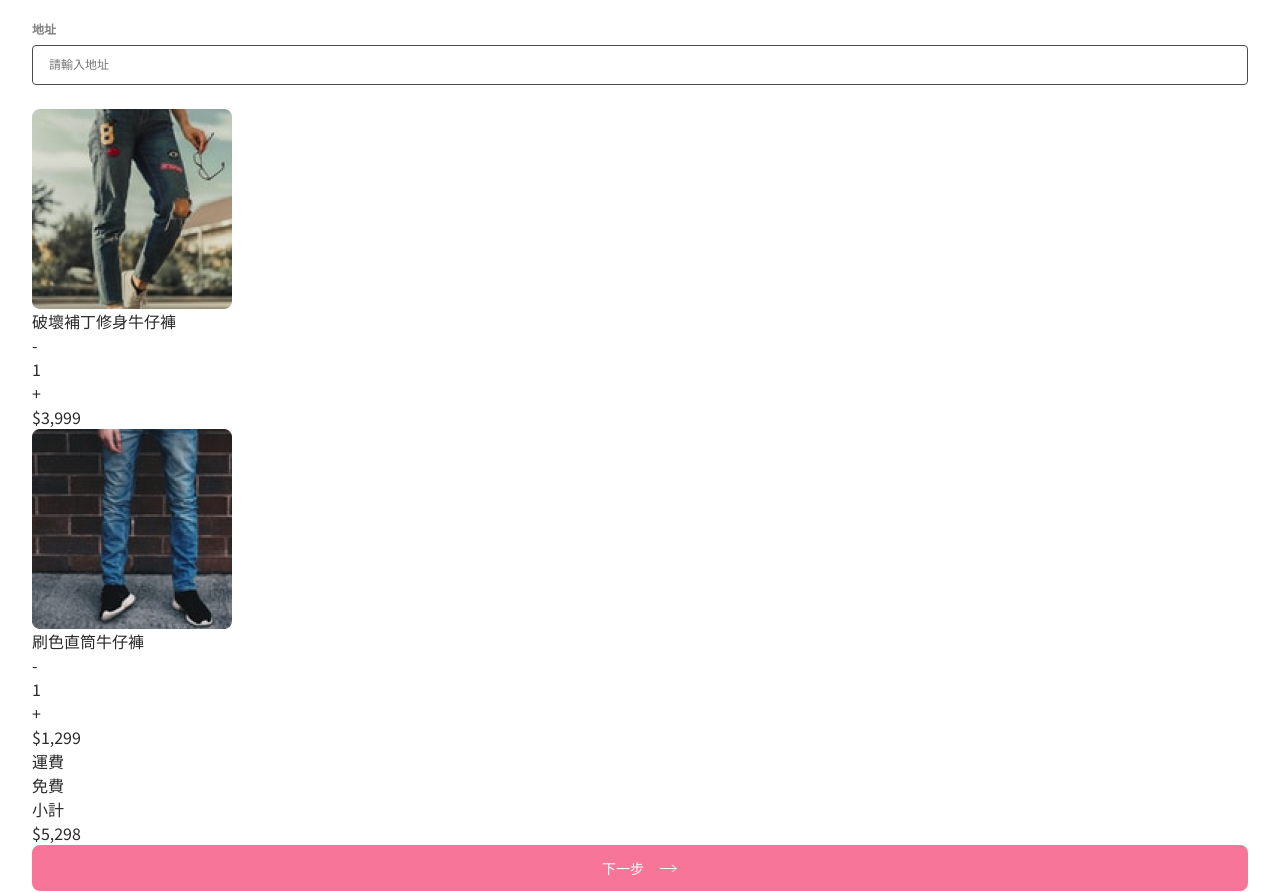
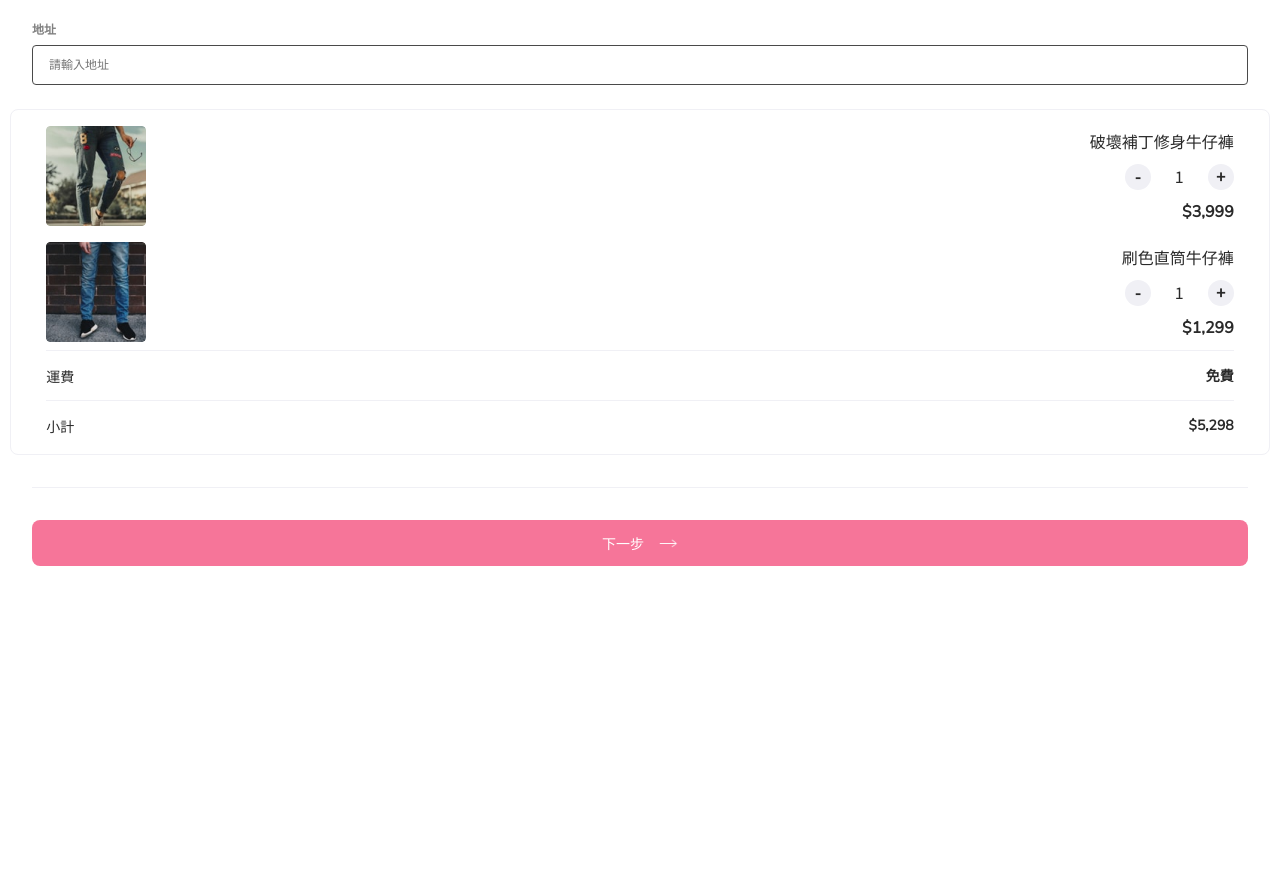
Before and after one commit to imabby0508/shopping-cart, a website built with webpack: page index.html in a window 1280 px wide. Shown: the part 559-1451 px from the top of the page. After the commit the page ends 1126 px from the top, so only its background shows below. Built offline with nearby package versions, Linux system fonts and the light colour scheme.

Commit message:
modify cart css

```diff
--- a/index.html
+++ b/index.html
@@ -210,11 +210,11 @@
     <div class="cart-panel">
       <div class="container">
         <div class="cart-content">
-          <div class="cart-item-wrapper">
+          <div class="cart-item-wrapper d-flex">
             <img src="/src/image/cart-item-1.png" alt="cart-item-1" class="cart-item__image">
-            <div class="cart-item-details">
+            <div class="cart-item-details d-flex">
               <p class="cart-item__name">破壞補丁修身牛仔褲</p>
-              <div class="cart-item-quantity-wrapper">
+              <div class="cart-item-quantity-wrapper d-flex">
                 <div class="minus-container">-</div>
                 <div class="cart-item__quantity">1</div>
                 <div class="plus-container">+</div>
@@ -222,11 +222,11 @@
               <p class="cart-item__price">$3,999</p>
             </div>
           </div>
-          <div class="cart-item-wrapper">
+          <div class="cart-item-wrapper d-flex">
             <img src="/src/image/cart-item-2.png" alt="cart-item-2" class="cart-item__image">
-            <div class="cart-item-details">
+            <div class="cart-item-details d-flex">
               <p class="cart-item__name">刷色直筒牛仔褲</p>
-              <div class="cart-item-quantity-wrapper">
+              <div class="cart-item-quantity-wrapper d-flex">
                 <div class="minus-container">-</div>
                 <div class="cart-item__quantity">1</div>
                 <div class="plus-container">+</div>
@@ -235,11 +235,11 @@
             </div>
           </div>
           <div class="cart-checkout">
-            <div class="cart-checkout-wrapper delivery-fee">
+            <div class="cart-checkout-wrapper delivery-fee d-flex">
               <div class="checkout__title">運費</div>
               <div class="checkout__amount">免費</div>
             </div>
-            <div class="cart-checkout-wrapper total-amount">
+            <div class="cart-checkout-wrapper total-amount d-flex">
               <div class="checkout__title">小計</div>
               <div class="checkout__amount">$5,298</div>
             </div>
@@ -247,6 +247,9 @@
         </div>
       </div>
     </div>
+
+    <div class="line"></div>
+
     <!-- button -->
     <div class="button-panel">
       <div class="container button-control d-flex">
--- a/src/scss_dir/main.scss
+++ b/src/scss_dir/main.scss
@@ -505,6 +505,62 @@ form {
   }
 }
 
+// cart panel
+.cart-panel {
+  border: 1px solid $line-color;
+  border-radius: 8px;
+  margin: 16px 10px;
+  padding: 0.5rem 0.25rem 0.25rem 0.25rem;
+  .cart-item-wrapper {
+    justify-content: space-between;
+    img {
+      width: 100px;
+      height: 100px;
+      border-radius: 4px;
+      margin: 0.5rem 0;
+    }
+    .cart-item-details {
+      flex-direction: column;
+      align-items: flex-end;
+      justify-content: space-evenly;
+      .minus-container, .plus-container {
+        height: 26px;
+        width: 26px;
+        background: $line-color;
+        border-radius: 50%;
+        text-align: center;
+        font-weight: 700;
+      }
+      .cart-item__quantity {
+        font-weight: 500;
+        margin: 0 1.5rem;
+      }
+      .cart-item__price {
+        font-weight: 700;
+        font-family: "Nunito Sans";
+      }
+    }
+  }
+  .cart-checkout-wrapper {
+    height: 50px;
+    align-items: center;
+    justify-content: space-between;
+    border-top: 1px solid $line-color;
+    font-size: 14px;
+    .checkout__amount {
+      font-weight: 700;
+      font-family: "Nunito Sans";
+    }
+  }
+}
+
+.line {
+  width: 95%;
+  height: 1px;
+  background: $line-color;
+  margin: 2rem auto;
+}
+
 // button panel
 .button-panel {
   .button-control {
```
Also changed, not shown: dist/main.css.
